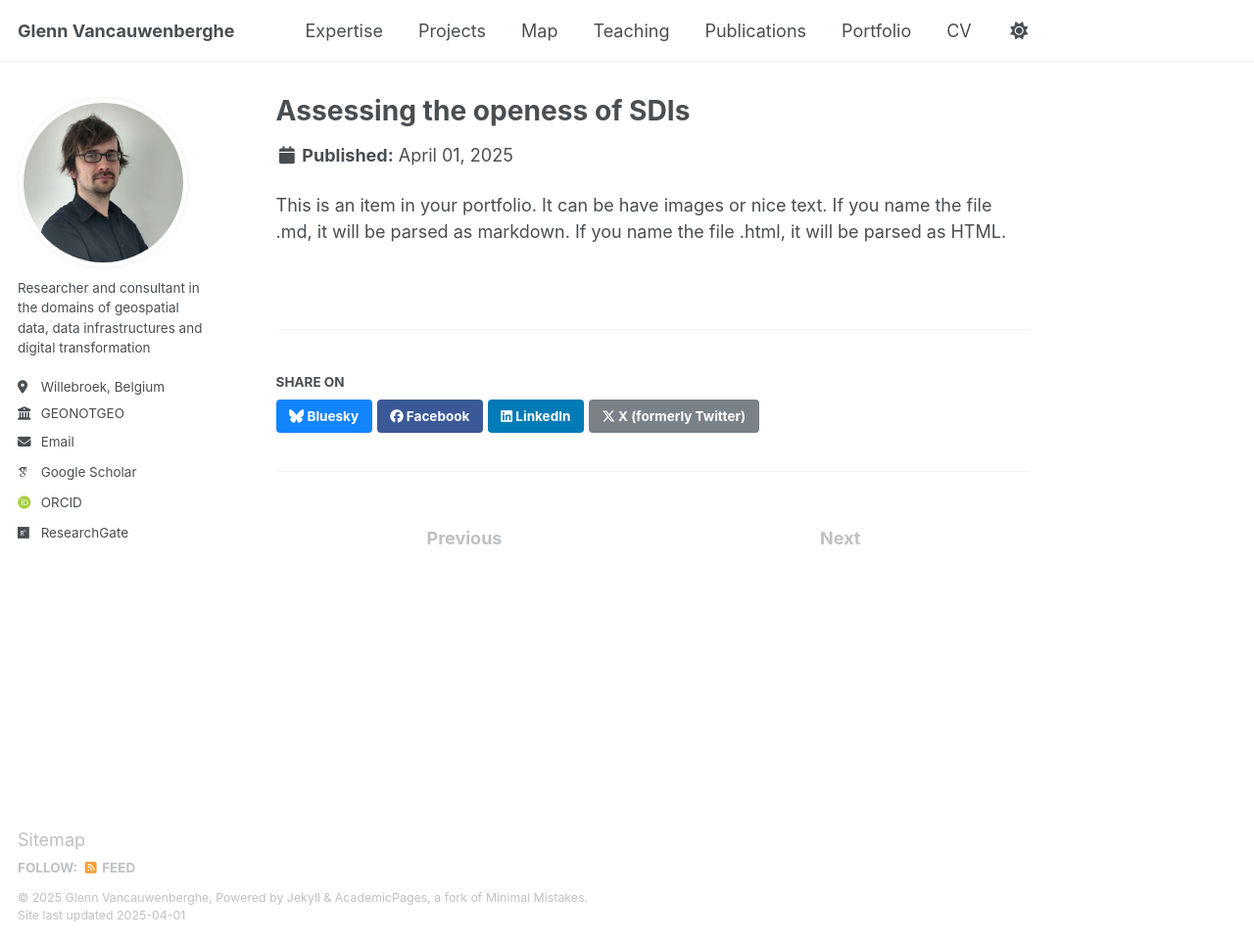
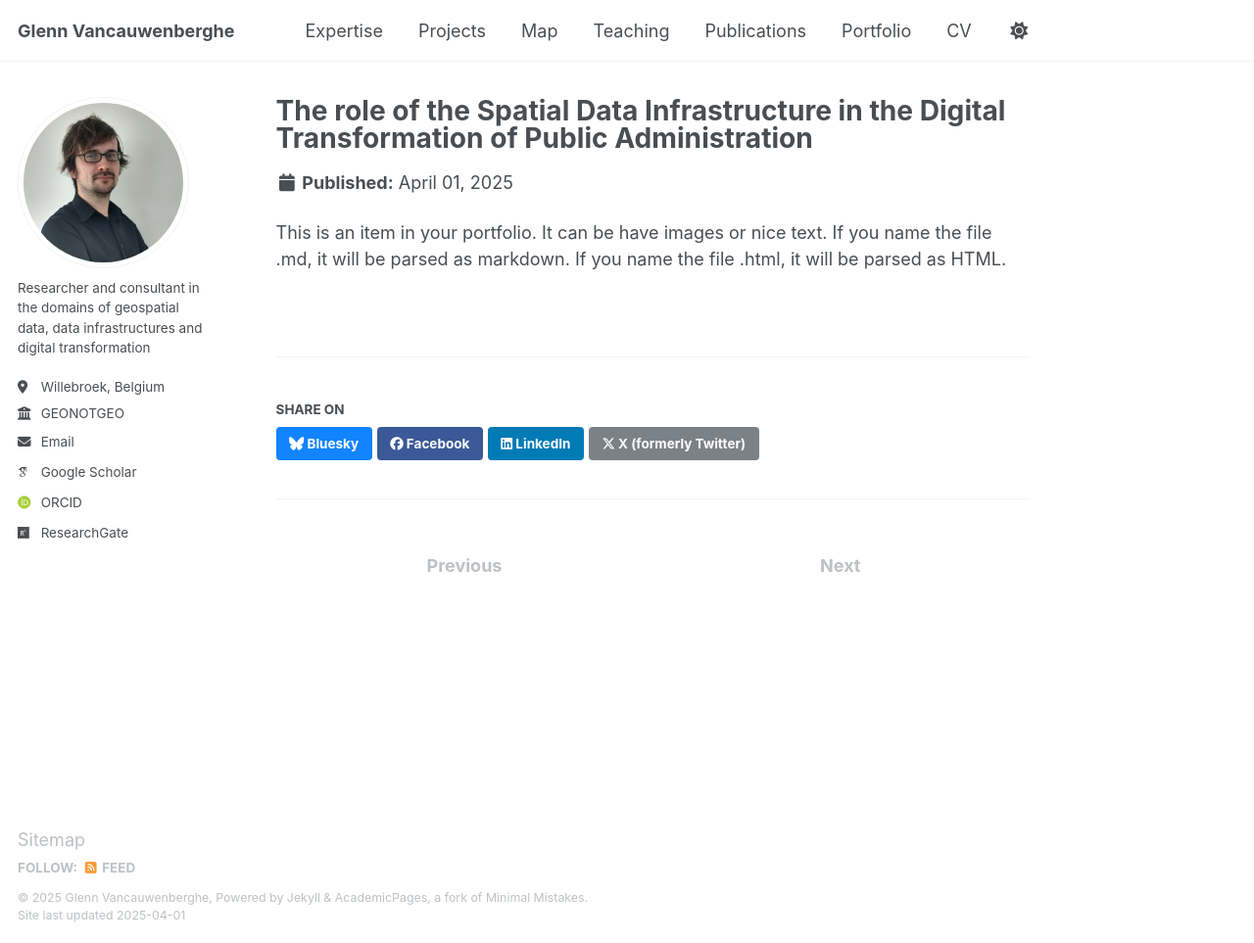
Before and after one commit to GVancauwenberghe/gvancauwenberghe.github.io, a Jekyll site: the page built from _portfolio/portfolio-5.md, in a window 1280 px wide and 963 px high. Shown: the whole window at 98% size. Built offline with Jekyll 4.4.1, drawn with Linux system fonts in a browser that asks for light colours; some web fonts are replaced.

Commit message:
Update portfolio-5.md

```diff
--- a/_portfolio/portfolio-5.md
+++ b/_portfolio/portfolio-5.md
@@ -1,5 +1,5 @@
 ---
-title: "Assessing the openess of SDIs"
+title: " The role of the Spatial Data Infrastructure in the Digital Transformation of Public Administration"
 excerpt: "Short of portfolio item number 1<br/><img src='/images/opensdi.jpg'>"
 collection: portfolio
 ---
```
